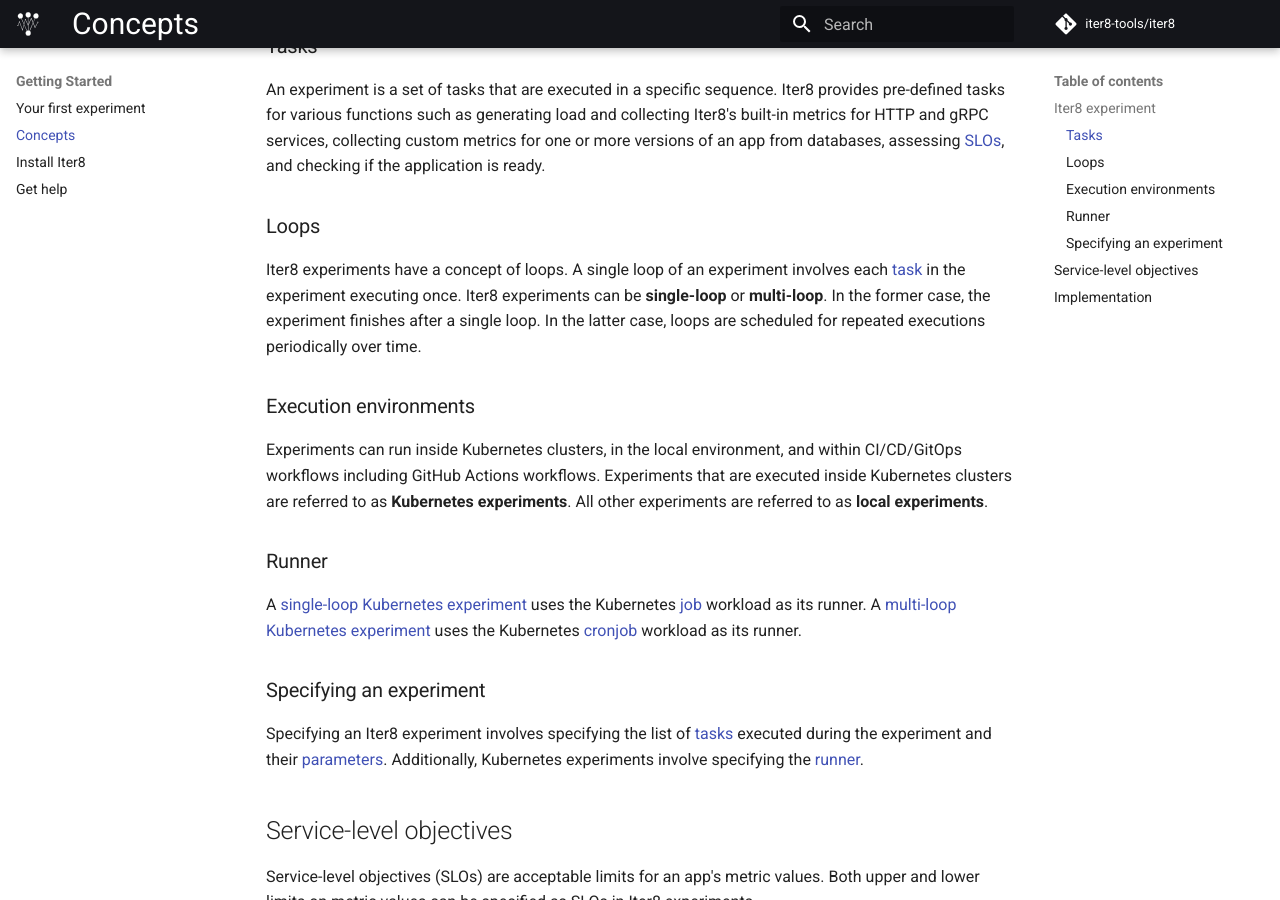
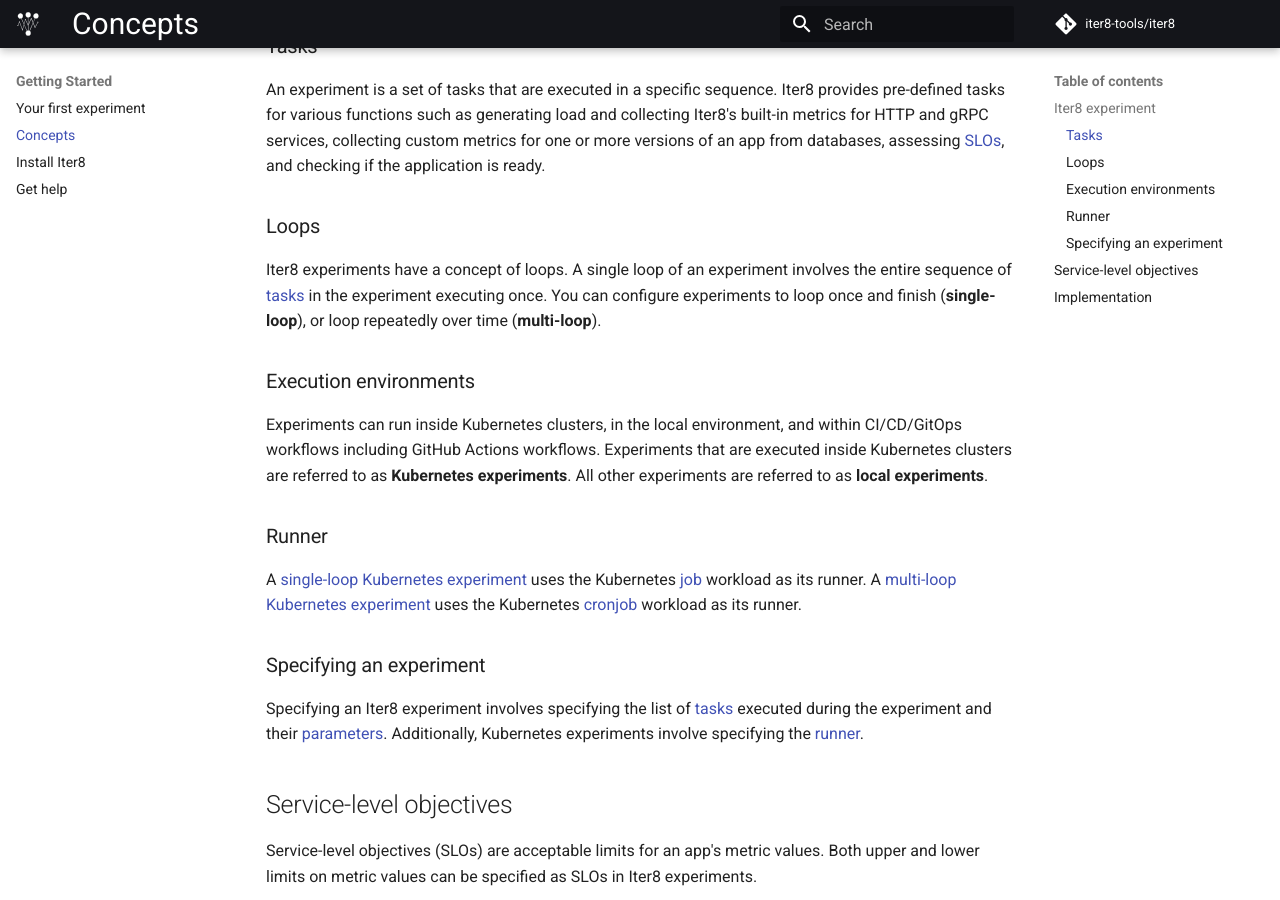
Before and after one commit to iter8-tools/docs, an MkDocs documentation site: the page built from docs/getting-started/concepts.md, in a window 1280 px wide and 900 px high, scrolled down 777 px. Built offline with MkDocs 1.6.1 and Material for MkDocs 9.7.7, drawn with Linux system fonts in a browser that asks for light colours; comment, search, counter and statistics services are not loaded; the version menu is left out.

Commit message:
improved loop descriptions
Signed-off-by: Srinivasan Parthasarathy <spartha@us.ibm.com>

```diff
--- a/docs/getting-started/concepts.md
+++ b/docs/getting-started/concepts.md
@@ -16,7 +16,7 @@ Iter8 experiments make it simple to collect performance and business metrics for
 An experiment is a set of tasks that are executed in a specific sequence. Iter8 provides pre-defined tasks for various functions such as generating load and collecting Iter8's built-in metrics for HTTP and gRPC services, collecting custom metrics for one or more versions of an app from databases, assessing [SLOs](#service-level-objectives), and checking if the application is ready.
 
 ### Loops
-Iter8 experiments have a concept of loops. A single loop of an experiment involves each [task](#tasks) in the experiment executing once. Iter8 experiments can be **single-loop** or **multi-loop**. In the former case, the experiment finishes after a single loop. In the latter case, loops are scheduled for repeated executions periodically over time.
+Iter8 experiments have a concept of loops. A single loop of an experiment involves the entire sequence of [tasks](#tasks) in the experiment executing once. You can configure experiments to loop once and finish (**single-loop**), or loop repeatedly over time (**multi-loop**).
 
 ### Execution environments
 Experiments can run inside Kubernetes clusters, in the local environment, and within CI/CD/GitOps workflows including GitHub Actions workflows. Experiments that are executed inside Kubernetes clusters are referred to as **Kubernetes experiments**. All other experiments are referred to as **local experiments**.
```
